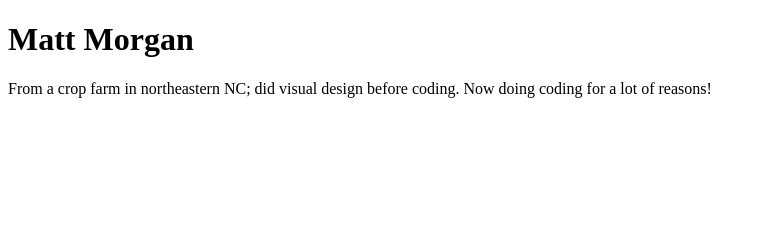
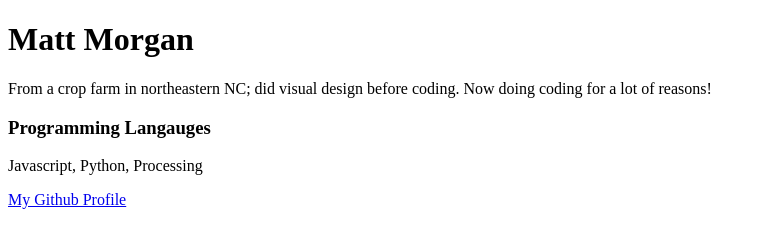
Before and after one commit to allucinatio/Git-skills, a plain HTML site: page index.html in a window 1280 px wide. Shown: the whole page, without its empty margins (0-765 px from the left). Drawn offline with Linux system fonts and the light colour scheme.

Commit message:
Add Programming Langauges and Github Profile

```diff
--- a/index.html
+++ b/index.html
@@ -7,5 +7,8 @@
   <body>
     <h1>Matt Morgan</h1>
     <p>From a crop farm in northeastern NC; did visual design before coding. Now doing coding for a lot of reasons!</p>
+    <h3>Programming Langauges</h3>
+    <p>Javascript, Python, Processing</p>
+    <a href="https://github.com/allucinatio" target="_blank">My Github Profile</a>
   </body>
 </html>
```
